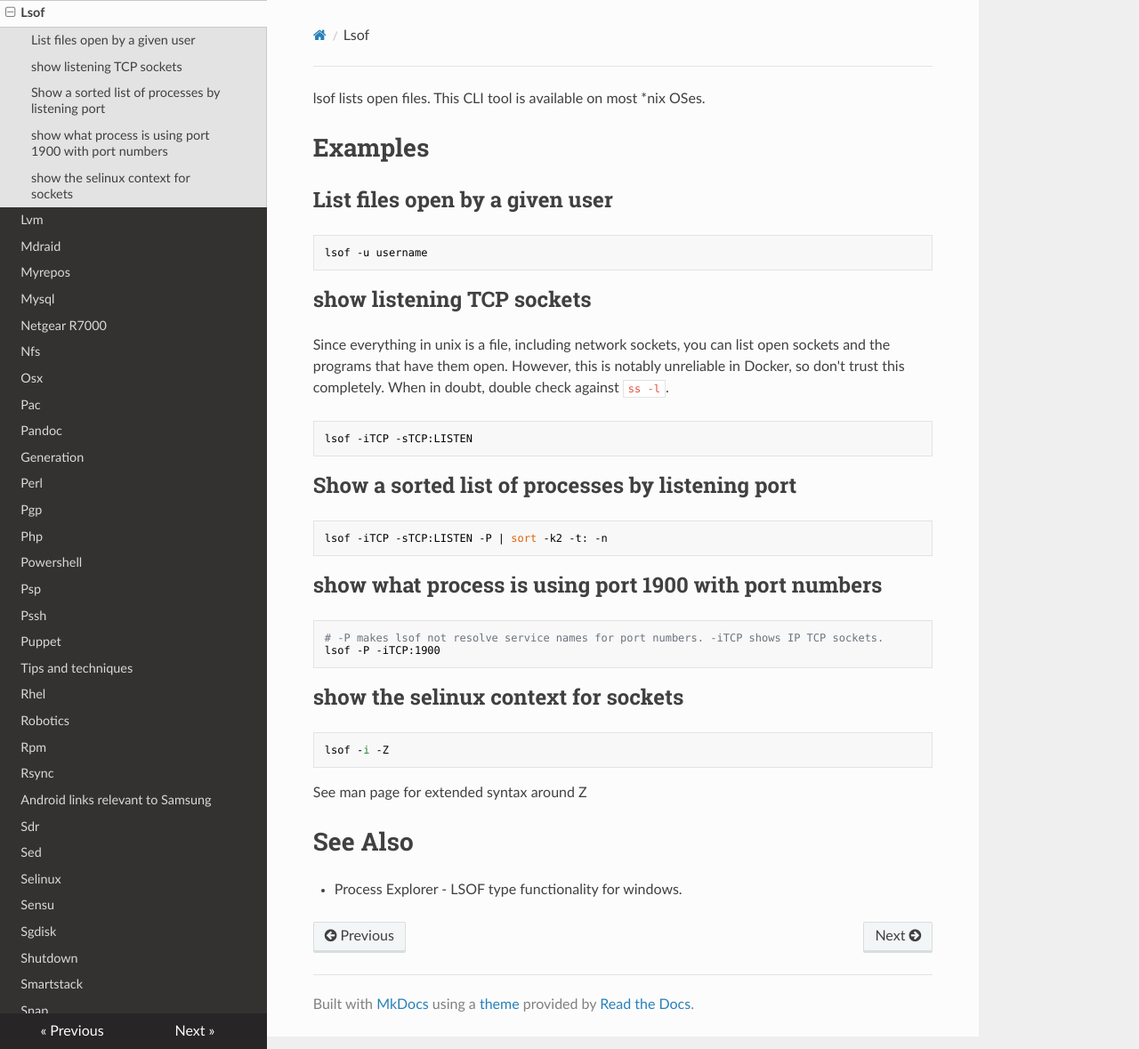
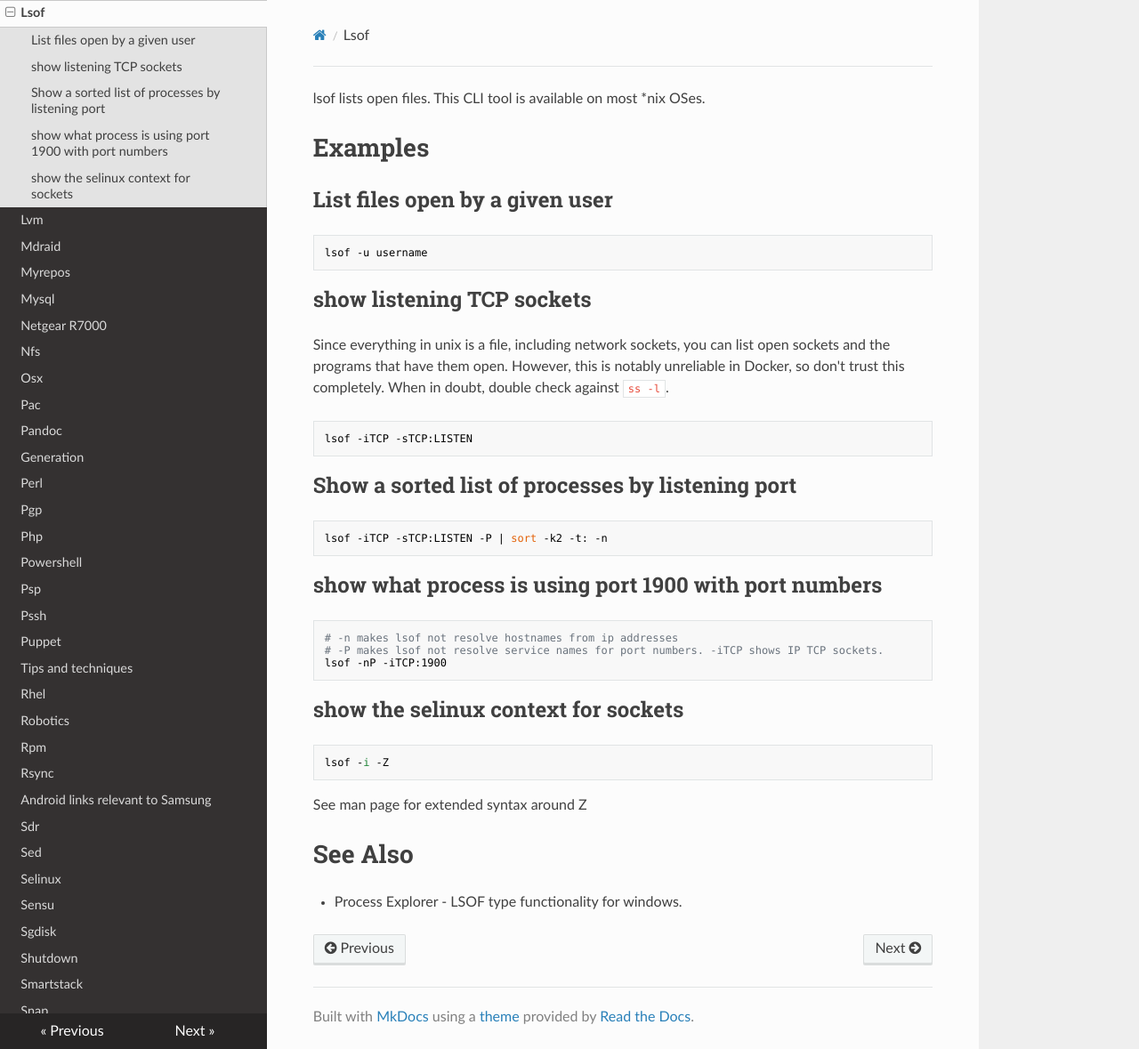
Before and after one commit to lando-cal/tech-notes, an MkDocs documentation site: the page built from docs/lsof.md, in a window 1280 px wide and 1179 px high. Shown: the whole window at 89% size. Built offline with MkDocs 1.6.1, drawn with Linux system fonts in a browser that asks for light colours; nearby versions of some CDN libraries.

Commit message:
Add extra flag

````diff
--- a/docs/lsof.md
+++ b/docs/lsof.md
@@ -23,8 +23,9 @@ lsof -iTCP -sTCP:LISTEN -P | sort -k2 -t: -n
 ## show what process is using port 1900 with port numbers
 
 ```
+# -n makes lsof not resolve hostnames from ip addresses
 # -P makes lsof not resolve service names for port numbers. -iTCP shows IP TCP sockets.
-lsof -P -iTCP:1900
+lsof -nP -iTCP:1900
 ```
 
 ## show the selinux context for sockets
````
